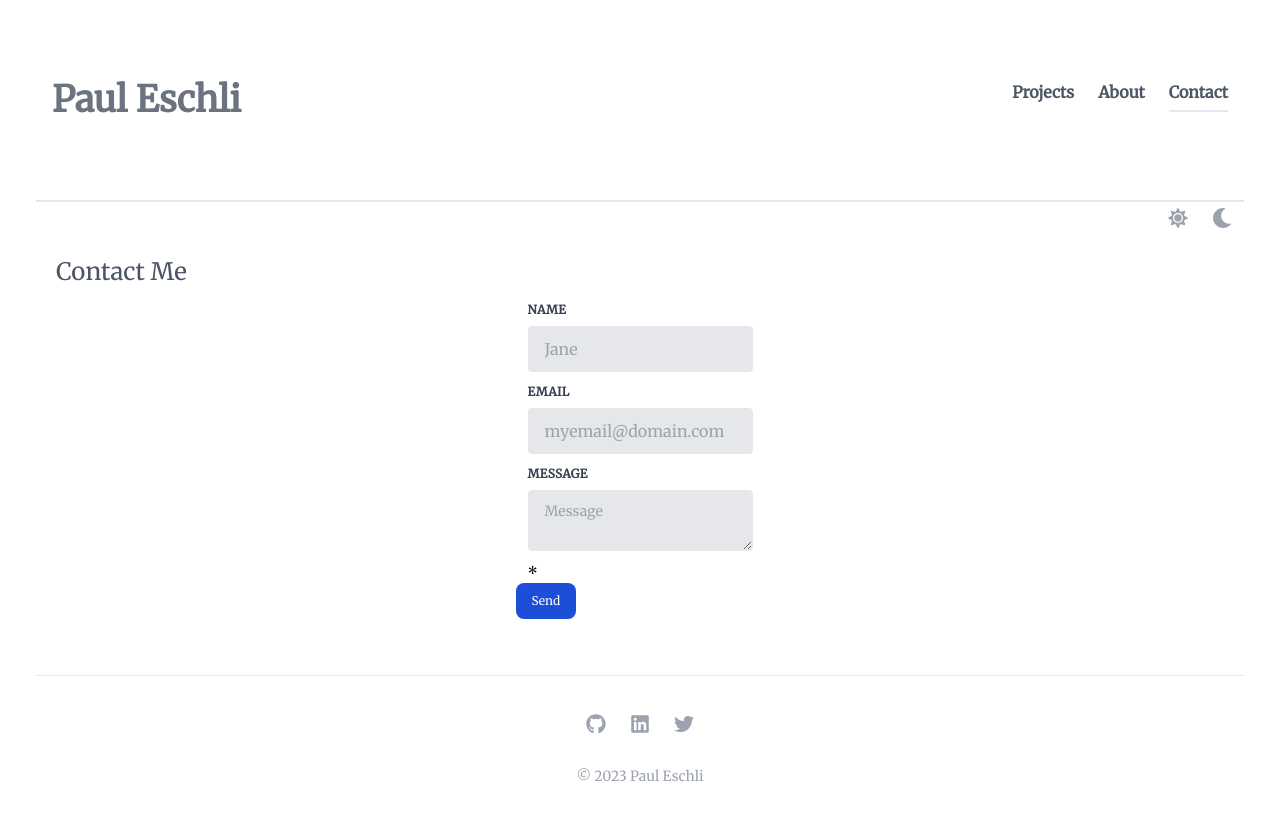
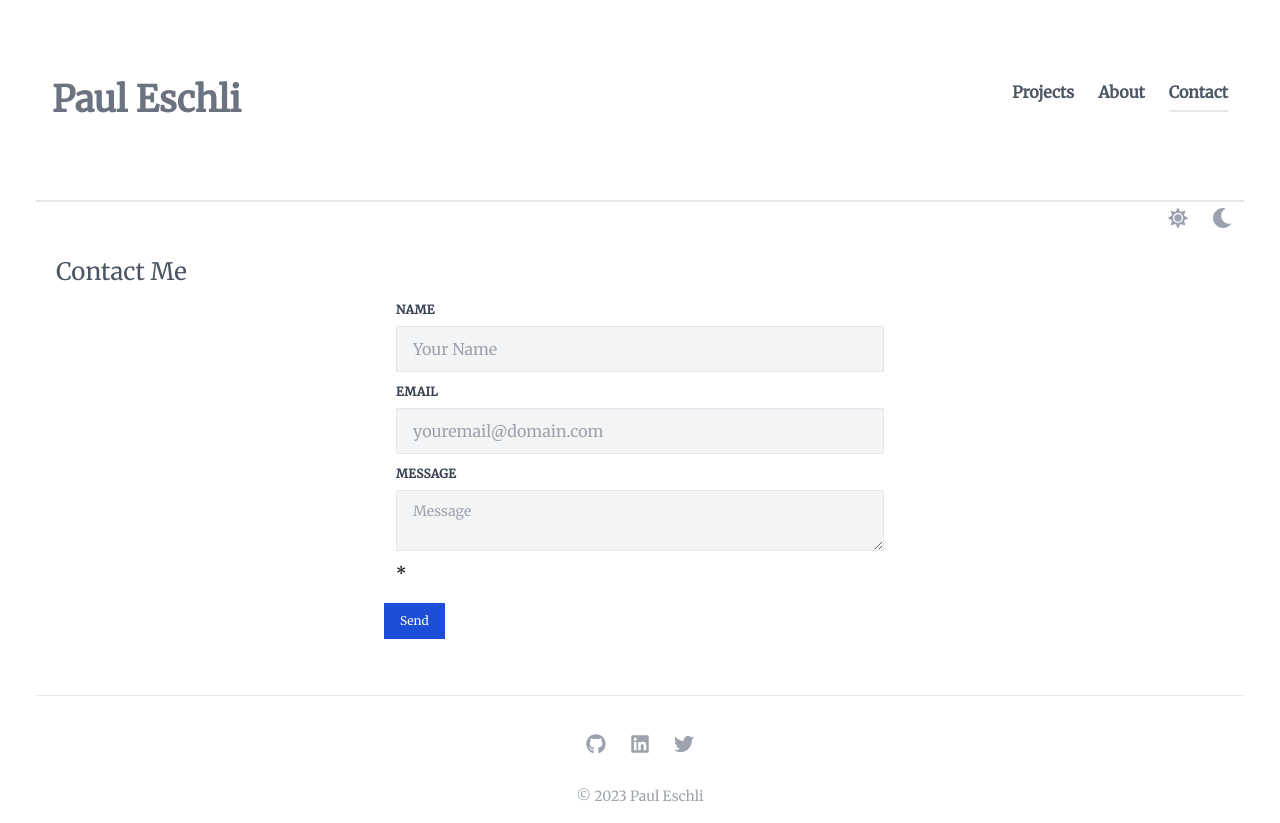
Before and after one commit to webinternaut/portfolio, a Next.js app: page /contact in a window 1280 px wide. Built offline with nearby package versions, Linux system fonts and the light colour scheme.

Commit message:
Contact Form UI update

```diff
--- a/components/ContactForm.tsx
+++ b/components/ContactForm.tsx
@@ -40,27 +40,27 @@ const ContactForm = () => {
       {isSent ? (
         <p>Thank you for your message!</p>
       ) : (
-        <form onSubmit={handleSubmit}>
-          <div className="max-w-lg gap-4 ">
+        <form onSubmit={handleSubmit} className="w-full max-w-lg min-w-sm">
+          <div className=" gap-4 ">
               <div className="w-full px-3 mb-6 md:mb-0">
                 <label className="block uppercase tracking-wide text-gray-700 text-xs font-bold mb-2">
                   Name
                 </label>
-                <input className="appearance-none block w-full bg-gray-200 text-gray-700 border rounded py-3 px-4 mb-3 leading-tight focus:outline-none focus:bg-white" type="text" id="name" placeholder="Jane" value={name} onChange={(e) => setName(e.target.value)} required />
+                <input className="appearance-none block w-full bg-gray-100 text-gray-700 border py-3 px-4 mb-3 leading-tight focus:outline-none focus:bg-white" type="text" id="name" placeholder="Your Name" value={name} onChange={(e) => setName(e.target.value)} required />
               </div>
               <div className="w-full  px-3 mb-6 md:mb-0">
                 <label className="block uppercase tracking-wide text-gray-700 text-xs font-bold mb-2" >
                   Email
                 </label>
-                <input className="appearance-none block w-full bg-gray-200 text-gray-700 border rounded py-3 px-4 mb-3 leading-tight focus:outline-none focus:bg-white" type="text" id="name" placeholder="myemail@domain.com" value={email} onChange={(e) => setEmail(e.target.value)} required />
+                <input className="appearance-none block w-full bg-gray-100 text-gray-700 border py-3 px-4 mb-3 leading-tight focus:outline-none focus:bg-white" type="text" id="name" placeholder="youremail@domain.com" value={email} onChange={(e) => setEmail(e.target.value)} required />
               </div>
               <div className="w-full  px-3 mb-6 md:mb-0">
                 <label className="block uppercase tracking-wide text-gray-700 text-xs font-bold mb-2" >
                   Message
                 </label>
-                <Textarea className="appearance-none block w-full bg-gray-200 text-gray-700 border rounded py-3 px-4 mb-3 leading-tight focus:outline-none focus:bg-white" id="name" placeholder="Message" value={message} onChange={(e) => setMessage(e.target.value)} required />
+                <Textarea className="appearance-none block w-full bg-gray-100 text-gray-700 border py-3 px-4 mb-3 leading-tight focus:outline-none focus:bg-white" id="name" placeholder="Message" value={message} onChange={(e) => setMessage(e.target.value)} required />
               </div>
-              <button type="submit" className="inline-flex items-center py-2.5 px-4 text-xs font-medium text-center text-white bg-blue-700 rounded-lg focus:ring-4 focus:ring-blue-200 dark:focus:ring-blue-900 hover:bg-blue-800" disabled={isLoading}>
+              <button type="submit" className="mt-5 inline-flex items-center py-2.5 px-4 text-xs font-medium text-center text-white bg-blue-700 focus:ring-4 focus:ring-blue-200 dark:focus:ring-blue-900 hover:bg-blue-800" disabled={isLoading}>
               {isLoading ? 'Sending...' : 'Send'}
            </button>
            </div>
```
Also changed, not shown: 135 other files (tests, documents, lock files or other folders).
